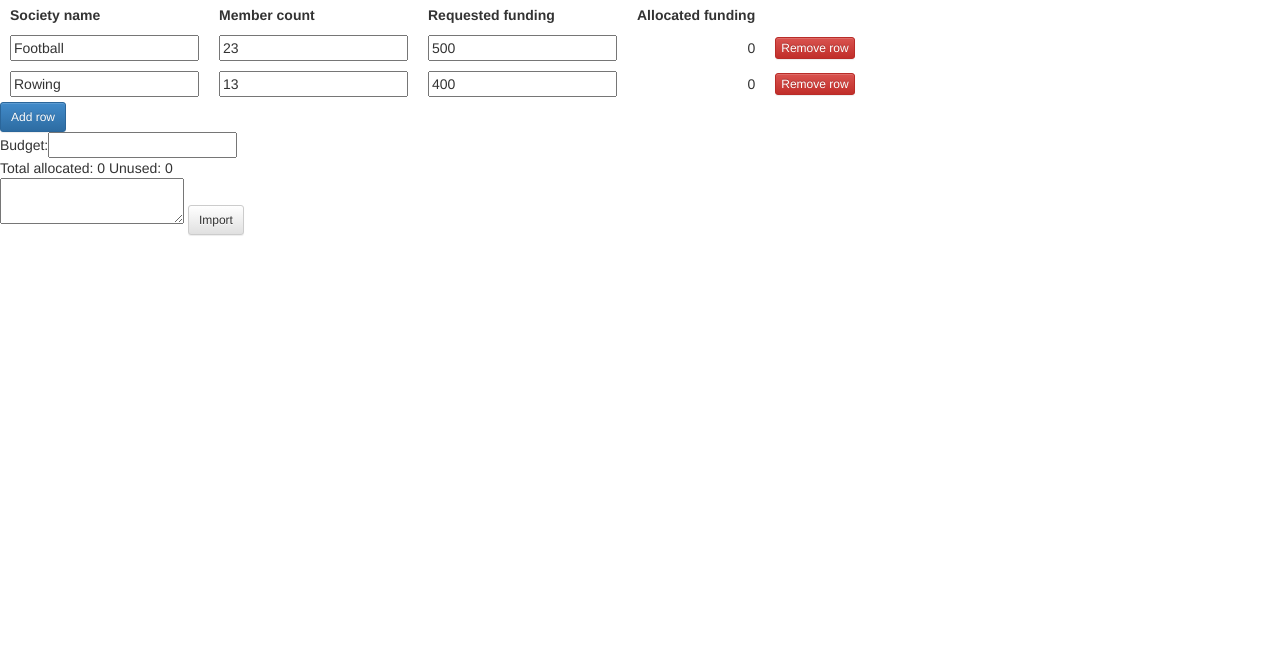
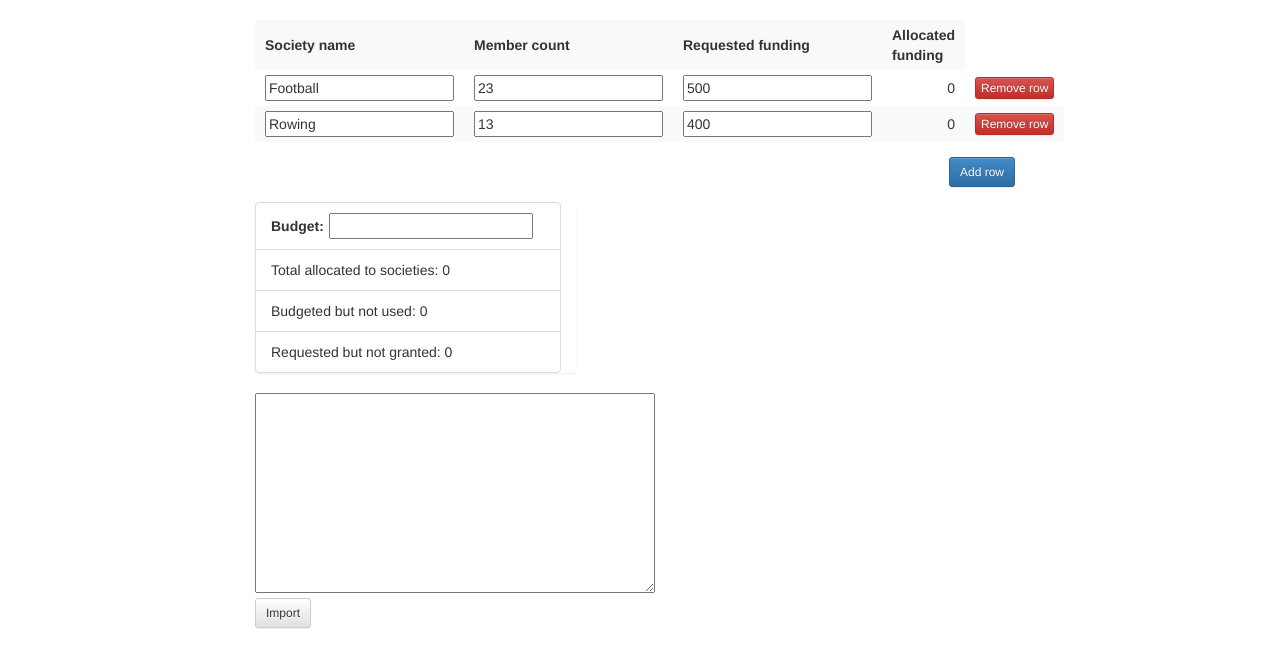
Before and after one commit to olane/socalloc, a plain HTML site: page index.html in a window 1280 px wide. Drawn offline with nearby package versions, Linux system fonts and the light colour scheme; some packages are replaced by stand-ins of ours.

Commit message:
Lots of usability improvements

```diff
--- a/index.html
+++ b/index.html
@@ -23,9 +23,9 @@
 
   </head>
   <body>
-    <div ng-controller="AllocController">
+    <div ng-controller="AllocController" class="container">
 
-      <table>
+      <table class="table-striped">
         <tr>
           <th>Society name</th>
           <th>Member count</th>
@@ -42,19 +42,25 @@
         </tr>
       </table>
 
-      <form ng-submit="addSoc()">
+      <form class="add-row" ng-submit="addSoc()">
         <button type="submit" class="btn btn-sm btn-primary">Add row</button>
       </form>
 
-      Budget:<input type="number" ng-model="budget" />
+      <ul class="stats list-group col-md-5">
+        <li class="list-group-item">
+          <label class="budget">
+            Budget:<input type="number" ng-model="budget" />
+          </label>
+        </li>
+        <li class="list-group-item">Total allocated to societies: {{totalAllocatedFunding()}}</li>
+        <li class="list-group-item">Budgeted but not used: {{unusedBudget()}}</li>
+        <li class="list-group-item">Requested but not granted: {{notGrantedTotal()}}</li>
+      </ul>
 
-      <div id="stats">
-        <span>Total allocated: {{totalAllocatedFunding()}}</span>
-        <span>Unused: {{unusedBudget()}}</span>
+      <div class="importer">
+        <textarea ng-model="pasteData"></textarea>
+        <button ng-click="importPastedData()" class="btn btn-sm btn-default">Import</button>
       </div>
-
-      <textarea ng-model="pasteData"></textarea>
-      <button ng-click="importPastedData()" class="btn btn-sm btn-default">Import</button>
 
     </div>
 
--- a/index.js
+++ b/index.js
@@ -109,6 +109,12 @@ angular.module('socAlloc', [])
       return unused > 0 ? unused : 0;
     }
 
+
+    $scope.notGrantedTotal = function() {
+      var total = $scope.totalRequested() - $scope.budget;
+      return total > 0 ? total : 0;
+    }
+
     $scope.importPastedData = function() {
 
       var data = $scope.pasteData;
--- a/style.css
+++ b/style.css
@@ -6,3 +6,38 @@
 th, td {
   padding: 5px 10px;
 }
+
+.container {
+  width: 800px !important;
+}
+
+table {
+  margin: 20px 0 10px;
+}
+
+.add-row {
+  float: right;
+  margin: 5px 10px;
+}
+
+.budget {
+  margin: 0;
+}
+
+.budget input {
+  margin-left: 5px;
+}
+
+.stats {
+  margin-top: 50px;
+}
+
+.importer {
+  width: 400px;
+  margin: 20px 0;
+}
+
+.importer textarea{
+  width:400px;
+  height:200px;
+}
```
